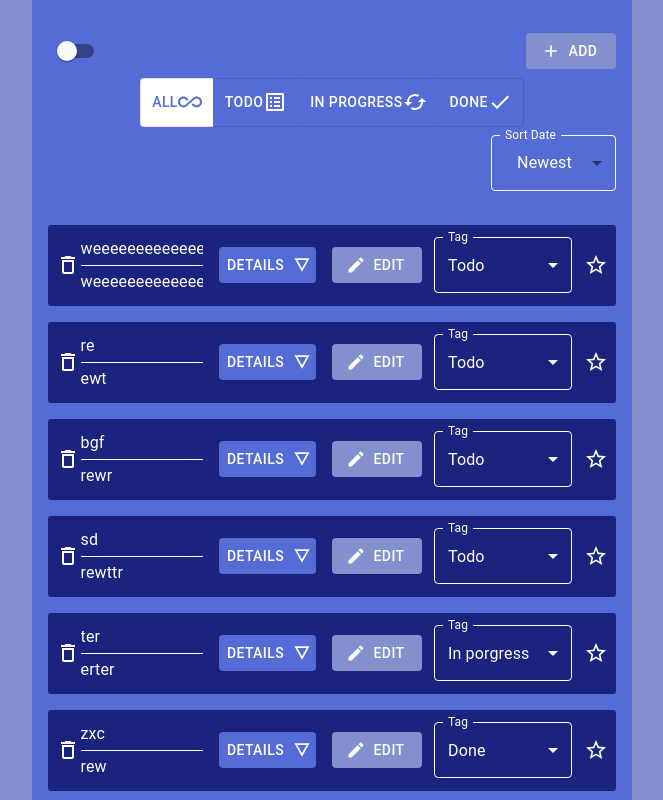
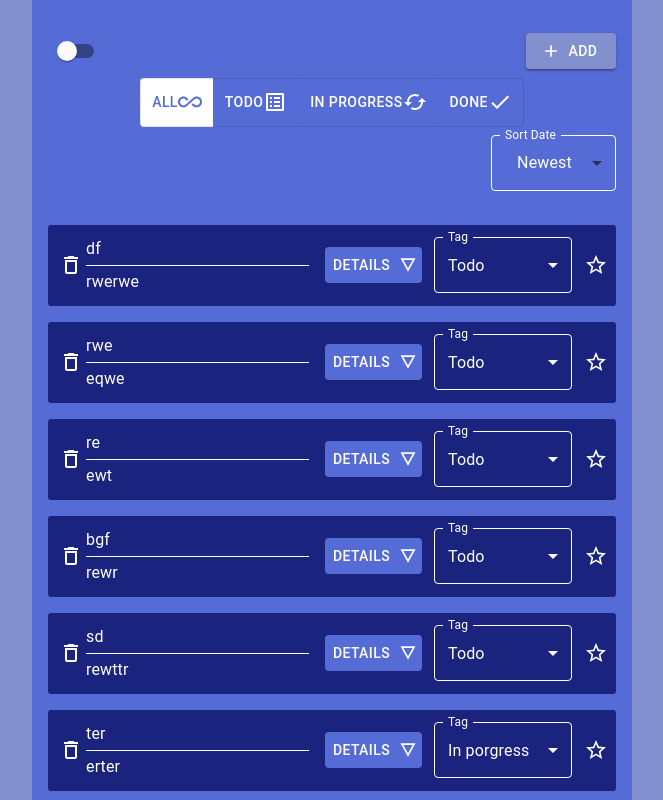
Before and after one commit to jeron1moo/todo, a React (Create React App) app: page / in a window 1280 px wide. Shown: the top 800 px of the page, without its empty margins (308-971 px from the left). Built offline with nearby package versions, Linux system fonts and the light colour scheme; data requests are answered from the project's data file.

Commit message:
functional description

```diff
--- a/db.json
+++ b/db.json
@@ -1,29 +1,5 @@
 {
   "todos": [
-    {
-      "title": "rwe",
-      "description": "qwe",
-      "state": "TODO_INBOX",
-      "id": "jpnWUQ9rUHPKN8zZBERvX",
-      "tag": "DONE",
-      "createdAt": "2021-08-11T09:31:29.509Z"
-    },
-    {
-      "title": "asd",
-      "description": "rew",
-      "state": "TODO_INBOX",
-      "id": "Rvutg5Y1FMdj6BgAGcasK",
-      "tag": "IN_PROGRESS",
-      "createdAt": "2021-08-11T09:31:32.624Z"
-    },
-    {
-      "title": "zxc",
-      "description": "rew",
-      "state": "TODO_INBOX",
-      "id": "833mDhkhxVIB9LSc-C1DK",
-      "tag": "DONE",
-      "createdAt": "2021-08-11T09:31:34.949Z"
-    },
     {
       "title": "ter",
       "description": "erter",
@@ -57,12 +33,20 @@
       "createdAt": "2021-08-11T10:26:50.665Z"
     },
     {
-      "title": "weeeeeeeeeeeeeeeeeeeeeeeeeeeeeeeeeee",
-      "description": "weeeeeeeeeeeeeeeeeeeeeeeeeeeeeeeeeeeweeeeeeeeeeeeeeeeeeeeeeeeeeeeeeeeeee",
+      "title": "rwe",
+      "description": "eqwe",
       "state": "TODO_INBOX",
-      "id": "uM8GqPXgU4dXP3w7QWDgq",
+      "id": "VcIfWKAI8R-4sq8S0Mo_Z",
       "tag": "TODO",
-      "createdAt": "2021-08-11T11:10:06.545Z"
+      "createdAt": "2021-08-12T08:27:46.224Z"
+    },
+    {
+      "title": "df",
+      "description": "rwerwe",
+      "state": "TODO_INBOX",
+      "id": "B1O0rRHU5aiAxX2PX9xW0",
+      "tag": "TODO",
+      "createdAt": "2021-08-12T08:28:00.481Z"
     }
   ]
 }
--- a/src/components/DetailsPage/DetailsPage.jsx
+++ b/src/components/DetailsPage/DetailsPage.jsx
@@ -7,16 +7,24 @@ import CloseIcon from '@material-ui/icons/Close';
 import { useHistory } from 'react-router-dom';
 import useTheme from '../../hooks/useTheme';
 import useStyles from './styles';
-import { useTodo } from '../../hooks/useQueries';
+import { useArchiveTodo, useTodo } from '../../hooks/useQueries';
 import TodoTag from '../TodoTag';
+import EditTodo from '../EditTodo';
+import Modal from '../Modal';
 
 export const DetailsPage = ({ match }) => {
   const classes = useStyles();
   const history = useHistory();
   const { onApplyTheme } = useTheme();
+  const { archiveTodo } = useArchiveTodo();
   const { data, isLoading, isError } = useTodo(match.params.id);
 
   const handleClose = () => {
+    history.push('/');
+  };
+
+  const handleDelete = (id) => {
+    archiveTodo(id);
     history.push('/');
   };
 
@@ -32,7 +40,7 @@ export const DetailsPage = ({ match }) => {
           aria-label="close"
           onClick={handleClose}
         >
-          <CloseIcon className={classes.detailsIconClose} fontSize="big" />
+          <CloseIcon className={classes.detailsIconClose} fontSize="large" />
         </IconButton>
         <Box className={`${classes.loadingTodos} `}>loading</Box>;
       </Box>
@@ -47,7 +55,7 @@ export const DetailsPage = ({ match }) => {
           aria-label="close"
           onClick={handleClose}
         >
-          <CloseIcon className={classes.detailsIconClose} fontSize="big" />
+          <CloseIcon className={classes.detailsIconClose} fontSize="large" />
         </IconButton>
         <Box className={`${classes.loadingTodos} `}>error</Box>;
       </Box>
@@ -95,17 +103,25 @@ export const DetailsPage = ({ match }) => {
         disabled
         className={classes.detailsTag}
       />
-      <Button
-        variant="contained"
+      <Modal
+        modalName="Edit Todo"
+        buttonName="Edit"
+        startIcon={<EditIcon />}
         className={classes.button}
-        startIcon={<EditIcon />}
       >
-        Edit
-      </Button>
+        <EditTodo
+          id={data.id}
+          title={data.title}
+          description={data.description}
+          state={data.state}
+          tag={data.tag}
+        />
+      </Modal>
       <Button
         variant="contained"
         className={classes.button}
         startIcon={<DeleteIcon />}
+        onClick={() => handleDelete(data.id)}
       >
         Delete
       </Button>
--- a/src/components/EditTodo/EditTodo.jsx
+++ b/src/components/EditTodo/EditTodo.jsx
@@ -37,6 +37,8 @@ const EditTodo = ({ id, title, description, tag, handleClose }) => {
         label="Description"
         className={classes.editInput}
         name="description"
+        multiline
+        rows={4}
         value={state.description}
         onChange={handleChange}
         fullWidth
--- a/src/components/EditTodo/styles.js
+++ b/src/components/EditTodo/styles.js
@@ -2,7 +2,7 @@ import { makeStyles } from '@material-ui/core/styles';
 
 export default makeStyles((theme) => ({
   editTodo: {
-    height: '100% ',
+    height: 'auto',
     backgroundColor: theme.palette.primary.main,
     color: theme.palette.secondary.main,
     display: 'flex',
@@ -67,6 +67,9 @@ export default makeStyles((theme) => ({
     alignSelf: 'flex-end',
     backgroundColor: 'transparent',
     color: theme.palette.secondary.main,
+    '& span': {
+      paddingRight: theme.spacing(2),
+    },
     '& .MuiOutlinedInput-notchedOutline': {
       color: theme.palette.secondary.main,
       borderColor: theme.palette.secondary.main,
--- a/src/components/Modal/Modal.jsx
+++ b/src/components/Modal/Modal.jsx
@@ -22,11 +22,12 @@ const CustomModal = ({
   };
 
   return (
-    <Box>
+    <>
       <Button
         className={`${classes.button} ${className || ''}`}
         startIcon={startIcon}
         onClick={handleOpen}
+        variant="contained"
       >
         {buttonName}
       </Button>
@@ -51,7 +52,7 @@ const CustomModal = ({
           {React.cloneElement(children, { handleClose })}
         </Box>
       </Modal>
-    </Box>
+    </>
   );
 };
 
--- a/src/components/Modal/styles.js
+++ b/src/components/Modal/styles.js
@@ -36,7 +36,7 @@ export default makeStyles((theme) => ({
     color: theme.palette.secondary.main,
     paddingLeft: theme.spacing(2),
     paddingRight: theme.spacing(2),
-    width: '90px',
+    minWidth: '90px',
     '&:hover': {
       color: theme.palette.primary.main,
       backgroundColor: theme.palette.secondary.main,
--- a/src/components/TodoItem/TodoItem.jsx
+++ b/src/components/TodoItem/TodoItem.jsx
@@ -6,15 +6,11 @@ import {
   ListItemText,
 } from '@material-ui/core';
 import DeleteOutlineIcon from '@material-ui/icons/DeleteOutline';
-import EditIcon from '@material-ui/icons/Edit';
-
 import React from 'react';
 import useStyle from './styles';
 import TodoTag from '../TodoTag';
 import CustomIconButton from '../CustomIconButton';
 import DetailsButton from '../DetailsButton';
-import EditTodo from '../EditTodo';
-import Modal from '../Modal';
 
 const TodoItem = ({
   todo: { id, title, description, state, tag },
@@ -41,20 +37,7 @@ const TodoItem = ({
           </ListItemText>
         </Box>
         <DetailsButton id={id} />
-        <Modal
-          modalName="Edit Todo"
-          buttonName="Edit"
-          startIcon={<EditIcon />}
-          className={classes.editButton}
-        >
-          <EditTodo
-            id={id}
-            title={title}
-            description={description}
-            state={state}
-            tag={tag}
-          />
-        </Modal>
+
         <TodoTag
           id={id}
           tag={tag}
--- a/src/components/TodoItem/styles.js
+++ b/src/components/TodoItem/styles.js
@@ -50,7 +50,4 @@ export default makeStyles((theme) => ({
   todoDivider: {
     backgroundColor: theme.palette.secondary.main,
   },
-  editButton: {
-    marginLeft: theme.spacing(2),
-  },
 }));
```
